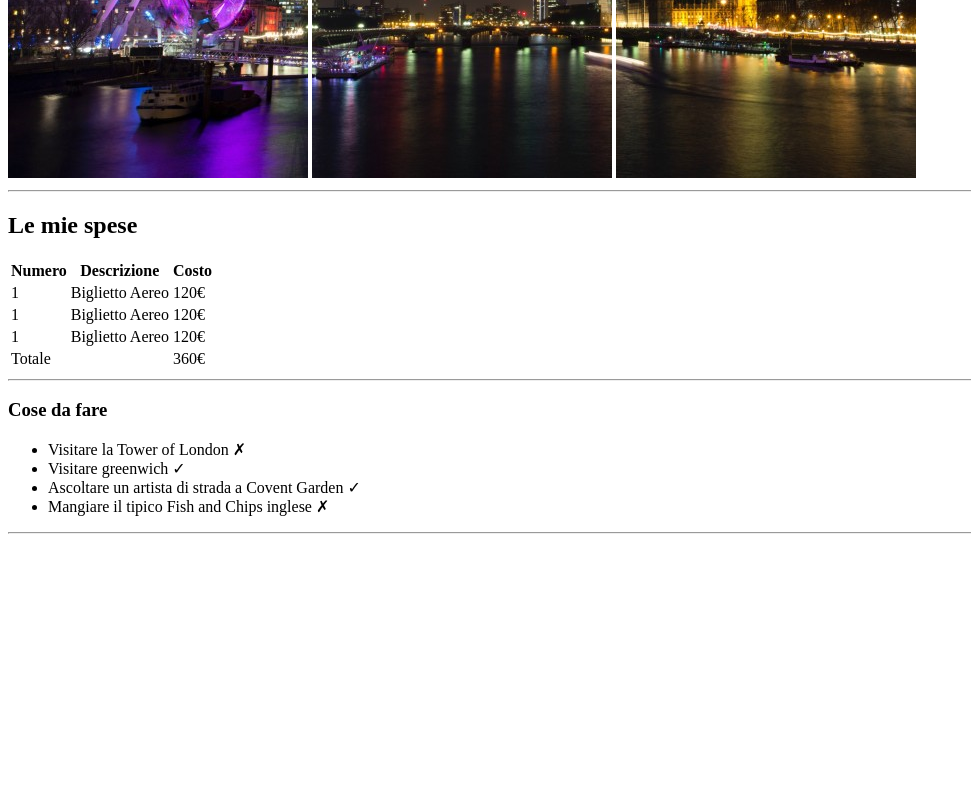
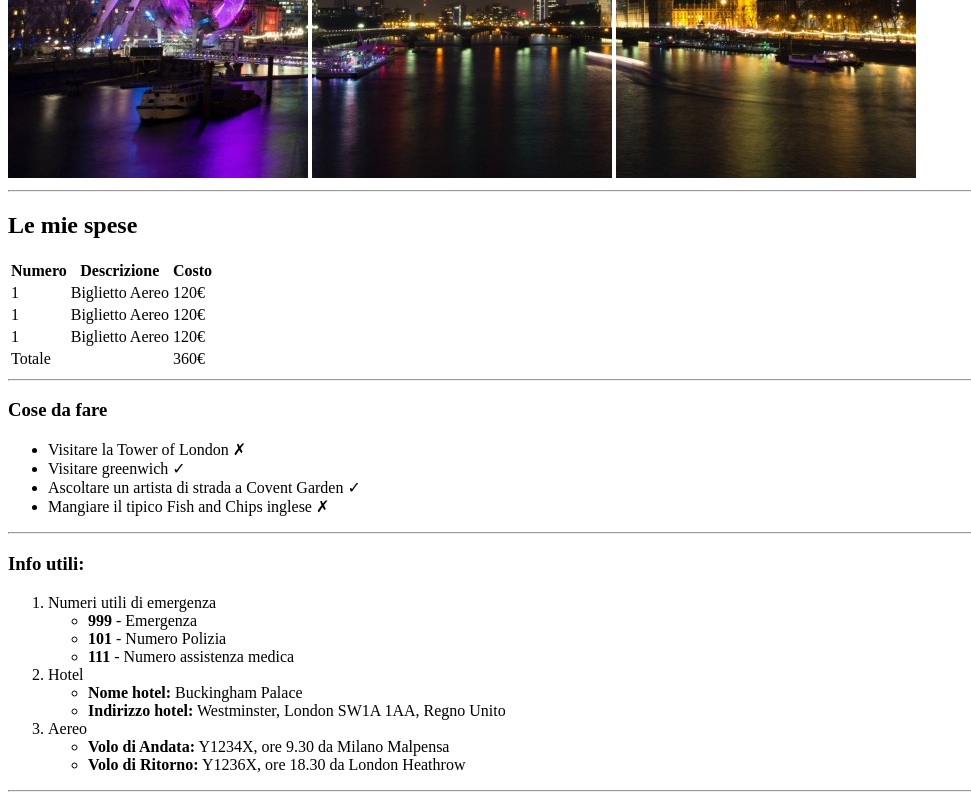
Before and after one commit to D4riu5/html-london-trip, a plain HTML site: page index.html in a window 1280 px wide. Shown: the part 502-1302 px from the top of the page, without its empty margins (0-971 px from the left). Before the commit the page ends 1044 px from the top, so only its background shows below. Drawn offline with Linux system fonts and the light colour scheme.

Commit message:
Added section 3 (Info utili)

```diff
--- a/index.html
+++ b/index.html
@@ -63,7 +63,26 @@
 
     <!-- Section 3: Info utili -->
     <section>
-
+        <h3>Info utili:</h3>
+        <ol>
+            <li>Numeri utili di emergenza</li>
+                <ul>
+                    <li><strong>999</strong> - Emergenza</li>
+                    <li><strong>101</strong> - Numero Polizia</li>
+                    <li><strong>111</strong> - Numero assistenza medica</li>
+                </ul>
+            <li>Hotel</li>
+                <ul>
+                    <li><strong>Nome hotel:</strong> Buckingham Palace</li>
+                    <li><strong>Indirizzo hotel:</strong> Westminster, London SW1A 1AA, Regno Unito</li>
+                </ul>
+            <li>Aereo</li>
+                <ul>
+                    <li><strong>Volo di Andata:</strong> Y1234X, ore 9.30 da Milano Malpensa</li>
+                    <li><strong>Volo di Ritorno:</strong> Y1236X, ore 18.30 da London Heathrow</li>
+                </ul>
+        </ol>
+        <hr>
     </section>
 
      <!-- Footer -->
```
